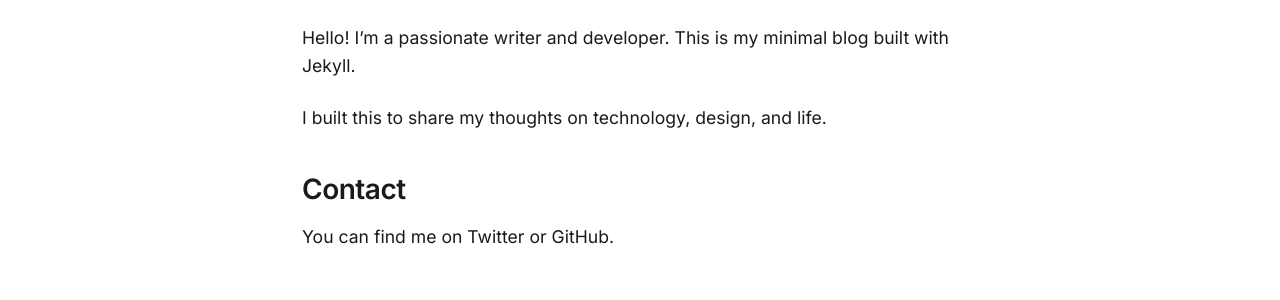
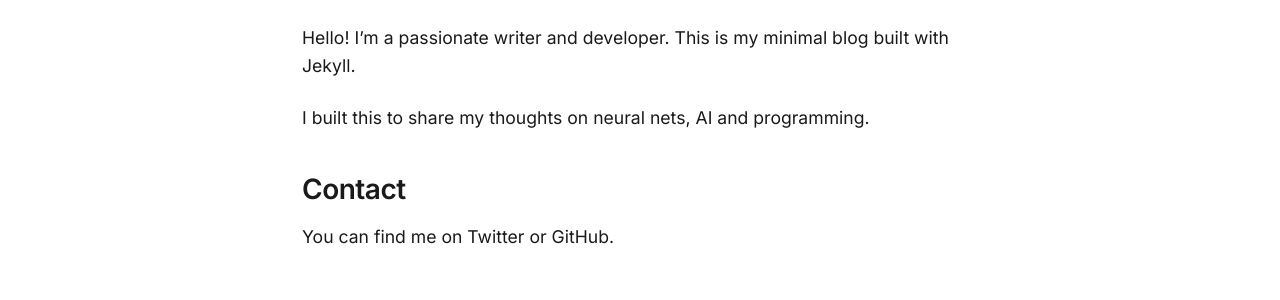
Before and after one commit to gouthamk16/articles, a Jekyll site: the page built from about.md, in a window 1280 px wide. Shown: the part 204-504 px from the top of the page. Built offline with Jekyll 4.4.1, drawn with Linux system fonts in a browser that asks for light colours.

```diff
--- a/about.md
+++ b/about.md
@@ -8,7 +8,7 @@
 
 Hello! I'm a passionate writer and developer. This is my minimal blog built with Jekyll.
 
-I built this to share my thoughts on technology, design, and life.
+I built this to share my thoughts on neural nets, AI and programming.
 
 ## Contact
 
```
Also changed, not shown: _layouts/default.html (line endings or trailing spaces), _layouts/post.html (line endings or trailing spaces), css/main.css (line endings or trailing spaces), index.html (line endings or trailing spaces), 1 other file.
